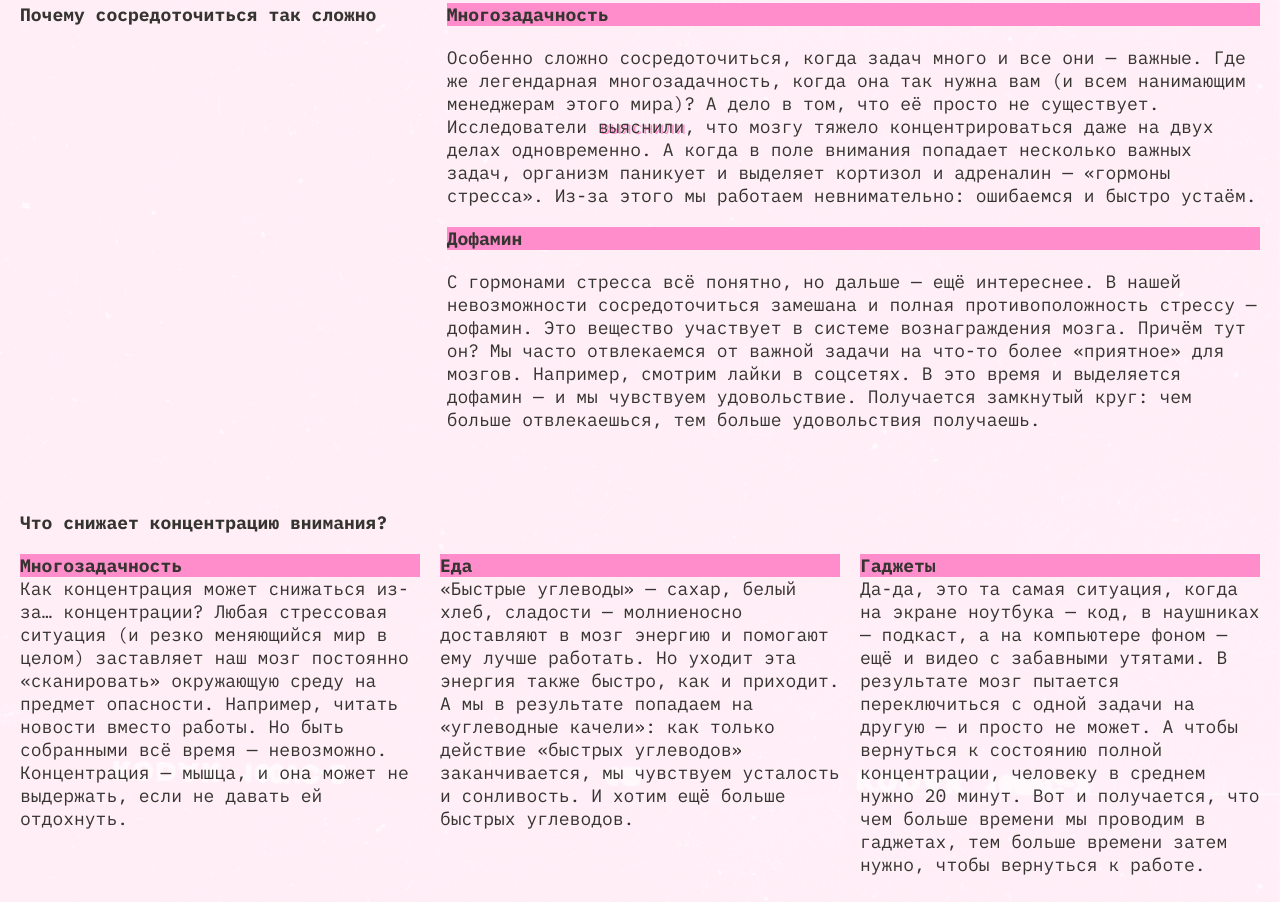
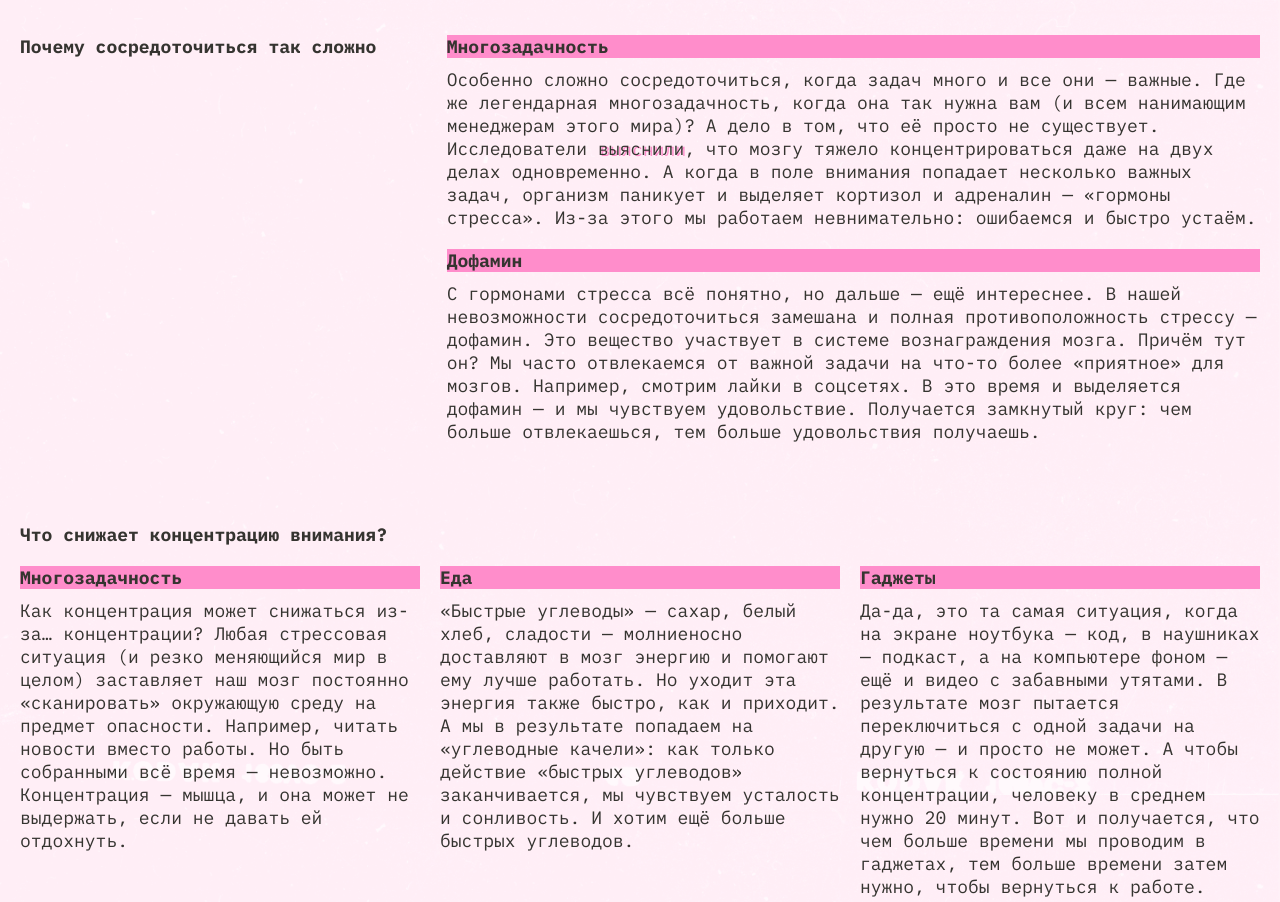
Before and after one commit to daniltantsyura/slozhno-sosredotochitsya, a plain HTML site: page index.html in a window 1280 px wide. Shown: the part 805-1707 px from the top of the page. Drawn offline with Linux system fonts and the light colour scheme.

Commit message:
исправлены ошибки в html и css

```diff
--- a/index.html
+++ b/index.html
@@ -51,88 +51,101 @@
       </p>
     </header>
     <main class="main-content">
-      <section class="content__section right-section">
+      <section class="section section-why">
         <h2 class="section__title">
           Почему сосредоточиться так сложно
         </h2>
         <div class="section__text">
+          <article class="section-item">
             <h3 class="text__title title-decor">
               Многозадачность
             </h3>
             <p class="section__paragraph">
               Особенно сложно сосредоточиться, когда задач много и все они — важные. Где же легендарная многозадачность, когда она так нужна вам (и всем нанимающим менеджерам этого мира)? А дело в том, что её просто не существует. Исследователи <a href="https://www.ncbi.nlm.nih.gov/pmc/articles/PMC7075496/" target="_blank" class="text__link">выяснили</a>, что мозгу тяжело концентрироваться даже на двух делах одновременно. А когда в поле внимания попадает несколько важных задач, организм паникует и выделяет кортизол и адреналин — «гормоны стресса». Из-за этого мы работаем невнимательно: ошибаемся и быстро устаём.
             </p>
+          </article>
+          <article class="section-item">
             <h3 class="text__title title-decor">
               Дофамин
             </h3>
             <p class="section__paragraph">
               С гормонами стресса всё понятно, но дальше — ещё интереснее. В нашей невозможности сосредоточиться замешана и полная противоположность стрессу — дофамин. Это вещество участвует в системе вознаграждения мозга. Причём тут он? Мы часто отвлекаемся от важной задачи на что-то более «приятное» для мозгов. Например, смотрим лайки в соцсетях. В это время и выделяется дофамин — и мы чувствуем удовольствие. Получается замкнутый круг: чем больше отвлекаешься, тем больше удовольствия получаешь.
             </p>
+          </article>
         </div>
       </section>
-      <section class="content__section">
+      <section class="section section-causes columns-section">
         <h2 class="section__title">
           Что снижает концентрацию внимания?
         </h2>
         <div class="section__text">
-          <div class="section__item">
+          <article class="section__item">
             <h3 class="text__title title-decor">
               Многозадачность
             </h3>
             <p class="section__paragraph">
               Как концентрация может снижаться из-за… концентрации? Любая стрессовая ситуация (и резко меняющийся мир в целом) заставляет наш мозг постоянно «сканировать» окружающую среду на предмет опасности. Например, читать новости вместо работы. Но быть собранными всё время — невозможно. Концентрация — мышца, и она может не выдержать, если не давать ей отдохнуть.
             </p>
-          </div>
-          <div class="section__item">
+          </article>
+          <article class="section__item">
             <h3 class="text__title title-decor">
               Еда
             </h3>
             <p class="section__paragraph">
               «Быстрые углеводы» — сахар, белый хлеб, сладости — молниеносно доставляют в мозг энергию и помогают ему лучше работать. Но уходит эта энергия также быстро, как и приходит. А мы в результате попадаем на «углеводные качели»: как только действие «быстрых углеводов» заканчивается, мы чувствуем усталость и сонливость. И хотим ещё больше быстрых углеводов.
             </p>
-          </div>
-          <div class="section__item">
+          </article>
+          <article class="section__item">
             <h3 class="text__title title-decor">
               Гаджеты
             </h3>
             <p class="section__paragraph">
               Да-да, это та самая ситуация, когда на экране ноутбука — код, в наушниках — подкаст, а на компьютере фоном — ещё и видео с забавными утятами. В результате мозг пытается переключиться с одной задачи на другую — и просто не может. А чтобы вернуться к состоянию полной концентрации, человеку в среднем нужно 20 минут. Вот и получается, что чем больше времени мы проводим в гаджетах, тем больше времени затем нужно, чтобы вернуться к работе.
             </p>
-          </div>
+          </article>
         </div>
       </section>
-      <section class="content__section right-section">
+      <section class="section section-advices">
         <h2 class="section__title">
           Как концентрироваться лучше, чем золотая рыбка (то есть дольше трёх секунд)
         </h2>
-        <div class="section__text">
+        <article class="section__text">
         <h3 class="title-decor">
           5 простых (на самом деле не очень) советов
         </h3>
+        <div class="section-item">
           <h4 class="text__title title-decor">
             Представьте небо и облака
           </h4>
           <p class="section__paragraph">
             Или листья в ручье. Тут дело в лёгкой медитации, которая помогает успокоиться. Ведь часто именно тревожные мысли о сложных задачах как раз и мешают эти сложные задачи делать. В такие моменты можно закрыть глаза и представить, что чистое небо — это вы, а облака — тревожные мысли. И сколько бы их ни было — ясное небо всегда будет где-то там, за тучами, и никуда не денется. Это упражнение поможет вернуться в настоящий момент, а не волноваться о потенциальных проблемах из будущего.
           </p>
+        </div>
+        <div class="section-item">
           <h4 class="text__title title-decor">
             Включите музыку
           </h4>
           <p class="section__paragraph">
             Но не любую, и не любимую. Любимая может быть связана с сильными положительными эмоциями, которые тоже очень сильно отвлекают. Подойдёт тихая, спокойная, умеренно-ритмичная. Можно вообще попробовать включить плейлист в «белым шумом» или нейромузыкой.
           </p>
+        </div>
+        <div class="section-item">
           <h4 class="text__title title-decor">
             Прогуляйтесь
           </h4>
           <p class="section__paragraph">
             Или даже пробегитесь. Лучше найти парк или лес: один эксперимент <a href="https://www.sciencedirect.com/science/article/abs/pii/S0272494415000328" target="_blank" class="text__link">показал</a>, что созерцание природы повышает концентрацию, в то время как после просмотра городских пейзажей она наоборот понижается. Можно совместить прогулку с физическими упражнениями или бегом — так в мозг поступит ещё больше кислорода и он будет лучше работать. Но и простая двадцатиминутная прогулка — тоже отличный вариант.
           </p>
+        </div>
+        <div class="section-item">
           <h4 class="text__title title-decor">
             Хорошо ешьте
           </h4>
           <p class="section__paragraph">
             Мы — не ваша бабушка, но это правда важно. Выбирайте продукты, которые препятствуют резким скачкам сахара в крови. Например, с высоким содержанием клетчатки: овощи, ягоды, бобовые (нут, чечевица, фасоль), коричневый рис, хлеб из цельнозерновой пшеницы.
           </p>
+        </div>
+        <div class="section-item">
           <h4 class="text__title title-decor">
             Читайте
           </h4>
@@ -140,11 +153,12 @@
             Настоящие бумажные книги. Это правда помогает с концентрацией: чтобы прочитать пост в соцсети, достаточно нескольких минут или даже секунд. А вот интересная книга способна затянуть и на несколько часов и круто тренирует направленное внимание.
           </p>
         </div>
+        </article>
       </section>
       <section class="content__gallery">
-        <h3 class="title-decor">
+        <h2 class="title-decor">
           А можно в картинках?
-        </h3>
+        </h2>
         <div class="gallery__images">
           <picture class="gallery__image image_sunset">
             <source srcset="./images/sunset.avif" type="image/avif">
--- a/styles/dark.css
+++ b/styles/dark.css
@@ -9,6 +9,7 @@
     Так стили написанные ниже будут иметь больший вес,
     чем стили в медиазапросе предпочтений пользователя
   */
+  --display-rec: block;
   --accent-color: #FF0070;
   --transparent-border-color: #FF007066;
   --title-color: #DB00FF;
@@ -18,23 +19,5 @@
   --border-color: var(--accent-color);
   --title-shadow-color: var(--accent-color);
   --section-title-color: var(--accent-color);
-  background-image: url(../images/cover-image-dark.png);
+  --background:url(../images/cover-image-dark.png);
 }
-
-@media (prefers-color-scheme: dark) {
-  :root {
-    --accent-color: #FF0070;
-    --transparent-border-color: #FF007066;
-    --title-color: #DB00FF;
-    --title-decor-color: #000028;
-    --text-color: #F1B2CE;
-    --menu-color: var(--accent-color);
-    --border-color: var(--accent-color);
-    --title-shadow-color: var(--accent-color);
-    --section-title-color: var(--accent-color);
-  }
-
-  .page {
-    background-image: url(../images/cover-image-dark.png);
-  }
-}
--- a/styles/light.css
+++ b/styles/light.css
@@ -9,6 +9,7 @@
     Так стили написанные ниже будут иметь больший вес,
     чем стили в медиазапросе предпочтений пользователя
   */
+  --display-rec: none;
   --accent-color: #FF8DCB;
   --text-color: #353430;
   --menu-color: var(--text-color);
@@ -18,11 +19,7 @@
   --title-shadow-color: var(--accent-color);
   --title-decor-color: #353430;
   --section-title-color: var(--text-color);
-  background-image: url(../images/cover-image-light.png);
-}
-
-.page.theme_light .header__decorative-element {
-  display: none;
+  --background: url(../images/cover-image-light.png);
 }
 
 @media (min-width: 1024px) {
--- a/styles/style.css
+++ b/styles/style.css
@@ -1,13 +1,14 @@
 /* Основные стили проекта. Это стили для темы, которую вы верстаете первой. */
 
 .page {
-  font-family: 'IBM Plex mono';
+  font-family: 'IBM Plex mono', monospace;
   background-position: center;
   background-size: cover;
   background-repeat: no-repeat;
   background-attachment: fixed;
   display: grid;
   gap: 40px;
+  background-image: var(--background);
   /* сохраните в разметке и стилях класс page. На его основе работает скрипт. */
 }
 
@@ -28,7 +29,8 @@ h4.title-decor {
 }
 
 .decorated-zone {
-  block-size: clamp(41.75rem, 20.5191rem + 90.5852vw, 64rem);
+  min-block-size: 668px;
+  block-size: 100vh;
   position: relative;
 }
 
@@ -60,6 +62,7 @@ h4.title-decor {
 
 
 .header__decorative-element {
+  display: var(--display-rec);
   font-size: 18px;
   text-transform: uppercase;
   color: var(--accent-color);
@@ -95,6 +98,7 @@ h4.title-decor {
 }
 
 .header__theme-menu-button {
+  cursor: pointer;
   display: flex;
   justify-content: center;
   align-content: center;
@@ -139,7 +143,7 @@ h4.title-decor {
   gap: clamp(3.125rem, 1.3359rem + 7.6336vw, 5rem);
 }
 
-.content__section {
+.section {
   display: grid;
   gap: 20px;
 }
@@ -158,6 +162,10 @@ h4.title-decor {
   font-size: 18px;
   font-weight: 400;
   color: var(--text-color);
+}
+
+.text__title {
+  margin-block-end: 10px;
 }
 
 .text__link {
@@ -181,6 +189,7 @@ h4.title-decor {
 }
 
 .gallery__images {
+  font-size: 0;
   display: grid;
   gap: clamp(0.625rem, 0.0286rem + 2.5445vw, 1.25rem);
 }
@@ -207,10 +216,6 @@ h4.title-decor {
 }
 
 @media (min-width: 768px) {
-  .decorated-zone {
-    block-size: clamp(48rem, 112rem + -100vw, 64rem);
-  }
-
   .header__title, .footer__title {
     font-size: clamp(7.5rem, 0.5625rem + 14.4531vw, 9.8125rem);
   }
@@ -219,7 +224,7 @@ h4.title-decor {
     inline-size: clamp(22.75rem, -1.0625rem + 49.6094vw, 30.6875rem);
   }
 
-  .right-section {
+  .section-why, .section-advices {
     grid-template-columns: 1fr 2fr;
   }
 
@@ -259,7 +264,7 @@ h4.title-decor {
     align-self: center;
   }
 
-  .content__section:nth-child(2) .section__text {
+  .columns-section .section__text {
     grid-template-columns: 1fr 1fr 1fr;
   }
 }
--- a/styles/variables.css
+++ b/styles/variables.css
@@ -3,6 +3,7 @@
   и их переопределение под различные устройства
 */
 :root{
+  --display-rec: block;
   --accent-color: #FF0070;
   --transparent-border-color: #FF007066;
   --title-color: #DB00FF;
@@ -12,4 +13,5 @@
   --border-color: var(--accent-color);
   --title-shadow-color: var(--accent-color);
   --section-title-color: var(--accent-color);
+  --background:url(../images/cover-image-dark.png);
 }
```
Lines whose indentation alone changed are shown as unchanged.
